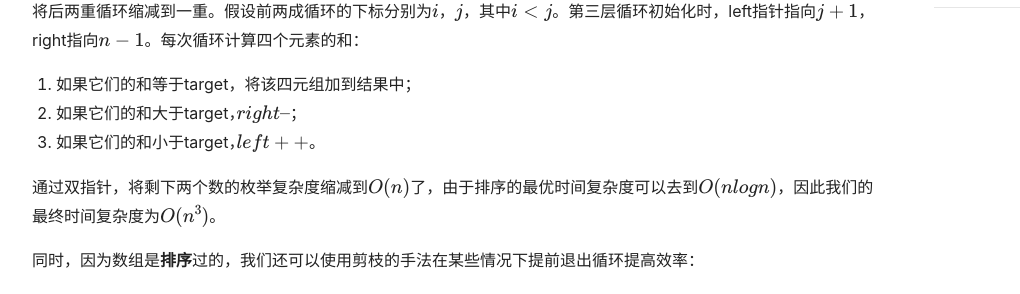
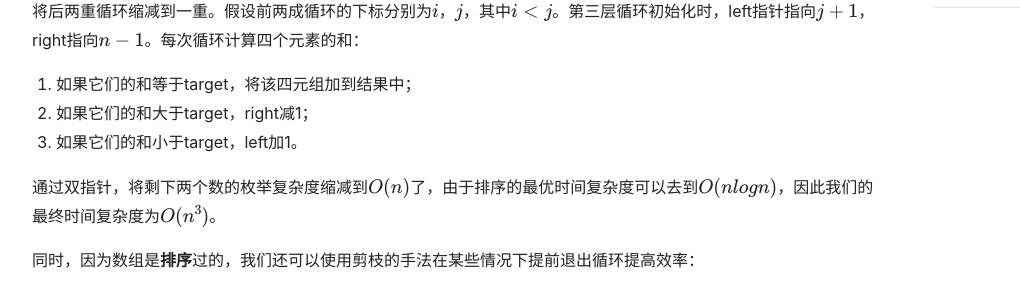
Before and after one commit to WuhuGoldPilot/wuhugoldpilot.github.io, a Jekyll site: the page built from _posts/algorithm/2022-04-08-algorithm-fourSum.md, in a window 1280 px wide and 900 px high, scrolled down 938 px. Shown: the part 160-454 px from the top of the window, without its empty margins (71-1091 px from the left). Built offline with Jekyll 4.4.1, drawn with Linux system fonts in a browser that asks for light colours; nearby versions of some CDN libraries; formulas are drawn with MathJax 3; comment, search, counter and statistics services are not loaded.

Commit message:
update: style

```diff
--- a/_posts/algorithm/2022-04-08-algorithm-fourSum.md
+++ b/_posts/algorithm/2022-04-08-algorithm-fourSum.md
@@ -48,8 +48,8 @@ nums[a] + nums[b] + nums[c] + nums[d] == target
 
 使用上述方法，可以避免枚举到重复的四元组，但是四层循环还是存在。因为数组已经排序，我们可以使用双指针的方法将后两重循环缩减到一重。假设前两成循环的下标分别为$i$，$j$，其中$i<j$。第三层循环初始化时，left指针指向$j+1$，right指向$n-1$。每次循环计算四个元素的和：
 1. 如果它们的和等于target，将该四元组加到结果中；
-2. 如果它们的和大于target，$right--$；
-3. 如果它们的和小于target，$left++$。
+2. 如果它们的和大于target，right减1；
+3. 如果它们的和小于target，left加1。
 
 通过双指针，将剩下两个数的枚举复杂度缩减到$O(n)$了，由于排序的最优时间复杂度可以去到$O(nlogn)$，因此我们的最终时间复杂度为$O(n^3)$。
 
```
